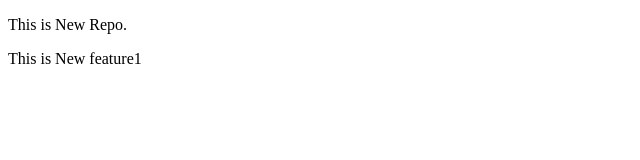
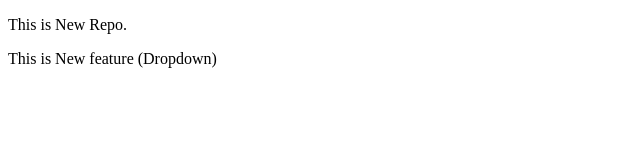
Before and after one commit to n1a2sim/Localrepo, a plain HTML site: page index.html in a window 1280 px wide. Shown: the full height of the page, 0-640 px from the left. Drawn offline with Linux system fonts and the light colour scheme.

Commit message:
add Dropdown

```diff
--- a/index.html
+++ b/index.html
@@ -7,7 +7,7 @@
 </head>
 <body>
     <p>This is New Repo.</p>
-    <p>This is New feature1</p>
+    <p>This is New feature (Dropdown)</p>
 
 </body>
 </html>
```
